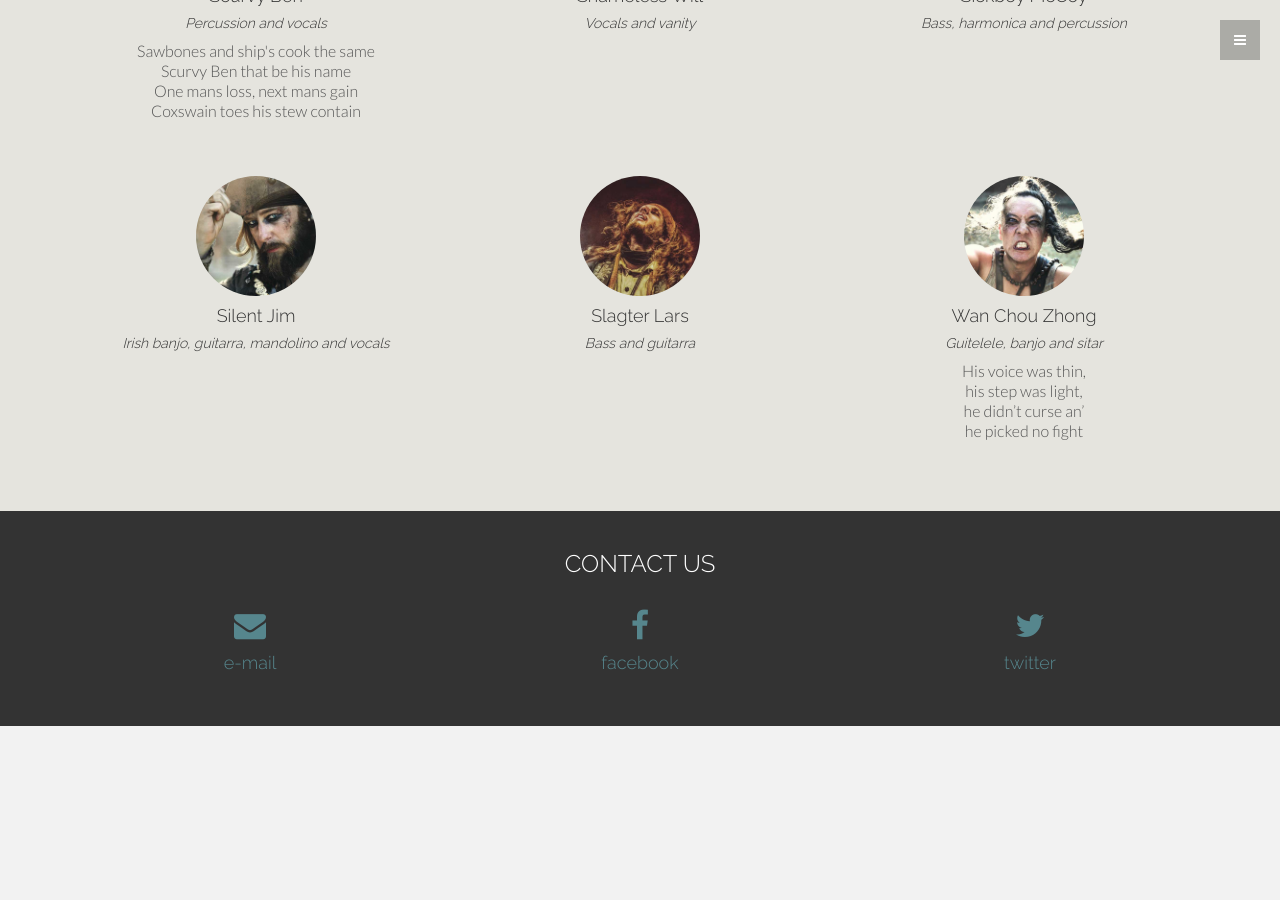
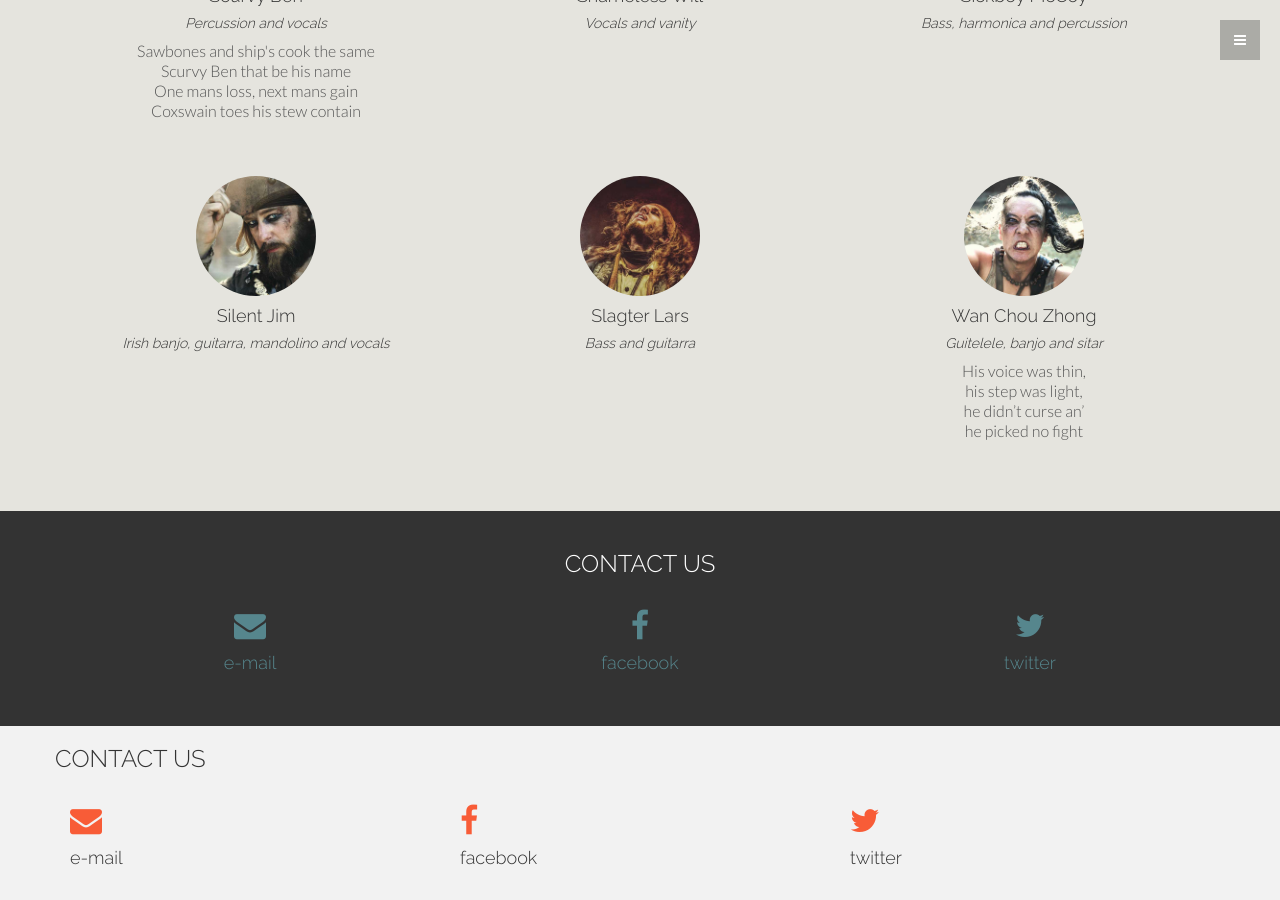
Before and after one commit to danielwerthen/yebanished, a Jekyll site: the page built from index.html, in a window 1280 px wide and 900 px high, scrolled down 4822 px. Built offline with Jekyll 4.4.1, drawn with Linux system fonts in a browser that asks for light colours; a script that is not in the unit is left out; before the commit the page ends 5548 px from its top, so only the background shows below that.

Commit message:
Update index.html

```diff
--- a/index.html
+++ b/index.html
@@ -194,6 +194,29 @@
     </div>
   </div>
 </div><!-- /container -->
+ <div class="container">
+    <div class="row">
+      <h3>CONTACT US</h3>
+      <br>
+      <div class="col-sm-4">
+        <a href="mailto:yebanishedprivateers@gmail.com"><i class="fa fa-envelope fa-2x"></i>
+          <h4>e-mail</h4></a>
+        <br>
+      </div>
+      <div class="col-sm-4">
+        <a href="http://www.facebook.com/YeBanishedPrivateers"><i class="fa fa-facebook fa-2x"></i>
+          <h4>facebook</h4></a>
+        <br>
+      </div>
+      <div class="col-sm-4">
+        <a href="http://twitter.com/yebanished">
+          <i class="fa fa-twitter fa-2x"></i>
+          <h4>twitter</h4></a>
+        <br>
+      </div>
+    </div>
+  </div>
+</div><!-- /container -->
   </div><!-- /f -->
 
 <!-- Menu -->
```
